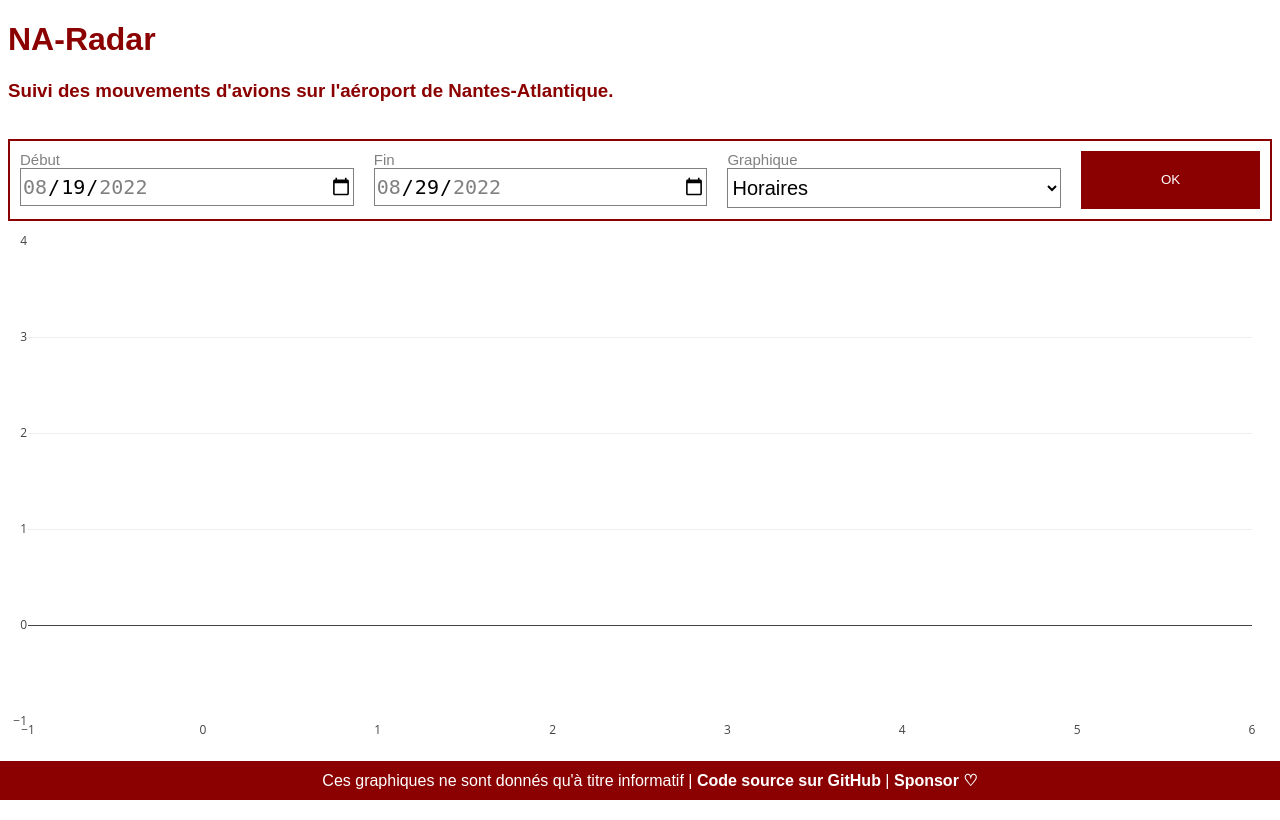
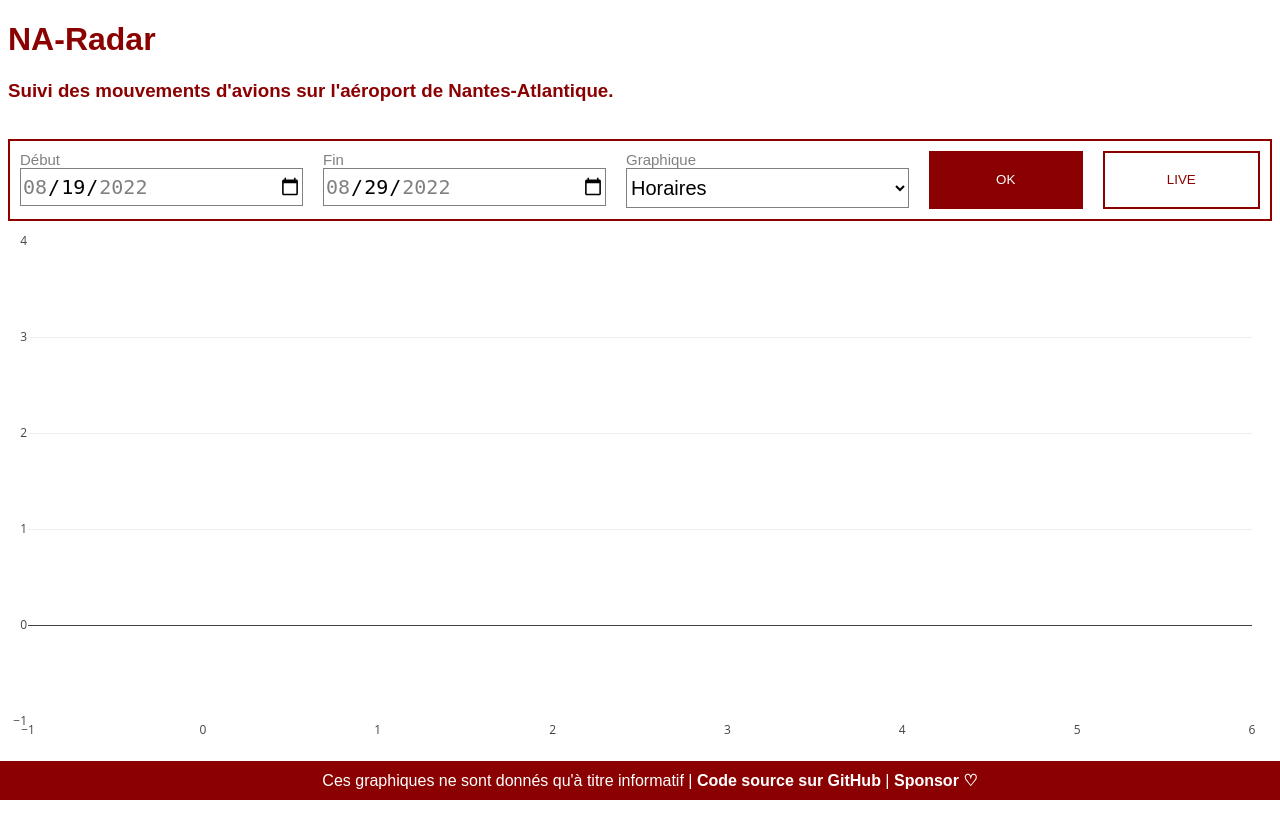
Before and after one commit to matteli/na-radar, a Flask app: page / in a window 1280 px wide. Shown: the top 820 px of the page. Run offline with Flask 2, Linux system fonts and the light colour scheme; data that the repository does not hold is empty; parts of the project's set-up code (start-up, migrations or seed data) failed here and were passed over; some libraries are stand-ins or nearby versions.

Commit message:
add live button

```diff
--- a/na_visualize/static/style.css
+++ b/na_visualize/static/style.css
@@ -11,7 +11,7 @@
   color: darkred
 }
 
-#submit-button {
+.button-enabled {
   background-color: darkred;
   color: white;
   border: none;
@@ -19,6 +19,20 @@
   margin: 10px;
   height: 58px;
 }
+
+.button-released {
+  background-color: white;
+  color: darkred;
+  border: 2px solid darkred;
+  flex: 1;
+  margin: 10px;
+  height: 58px;
+}
+
+#submit-button:disabled {
+  background-color: gray;
+}
+
 
 label {
   display: flex;
--- a/na_visualize/templates/dash.html
+++ b/na_visualize/templates/dash.html
@@ -36,7 +36,8 @@
             <option value="ZH">Zones et horaires</option>
           </select>
         </label>
-        <button id="submit-button" type="button">OK</button>
+        <button id="submit-button" class="button-enabled" type="button">OK</button>
+        <button id="live-button" class="button-released" type="button">LIVE</button>
       </form>
     </div>
   </header>
@@ -54,9 +55,34 @@
     var colors = {{ colors | safe }};
     var order = {{ order | safe }};
     var total_amount = {{ total_amount | safe }};
+    var live = false;
+    var intervalID;
     draw_graph(airlines, amounts, colors, order, total_amount);
     document.getElementById("submit-button").addEventListener("click", (e) => handleSubmit());
-    const intervalID = setInterval(handleSubmit, 10000);
+    document.getElementById("live-button").addEventListener("click", (e) => handleLive());
+
+    function handleLive(){
+      live = !live;
+      if (live) {
+        document.getElementById("submit-button").disabled = true;
+        document.getElementById("start-date").disabled = true;
+        document.getElementById("end-date").disabled = true;
+        document.getElementById("graphic-select").disabled = true;
+        document.getElementById("live-button").classList.add ("button-enabled");
+        document.getElementById("live-button").classList.remove ("button-released");
+        intervalID = setInterval(handleSubmit, 10000);
+
+      } else {
+        document.getElementById("submit-button").disabled = false;
+        document.getElementById("start-date").disabled = false;
+        document.getElementById("end-date").disabled = false;
+        document.getElementById("graphic-select").disabled = false;
+        document.getElementById("live-button").classList.add ("button-released");
+        document.getElementById("live-button").classList.remove ("button-enabled");
+        clearInterval(intervalID);
+      }
+    }
+
 
     function draw_graph(airlines, amounts, colors, order, total_amount) {
       var bar = [];
```
